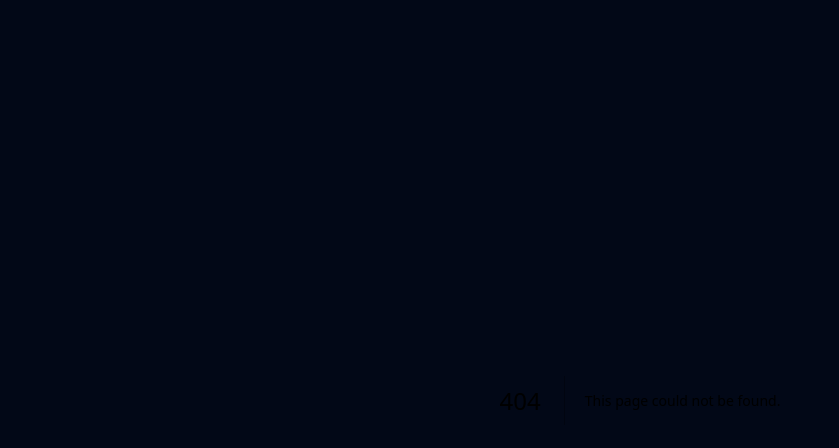
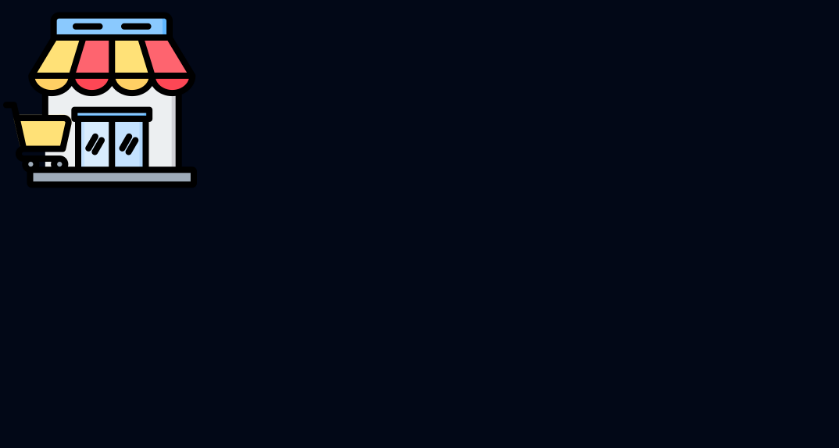
Before and after one commit to edtan094/ecommerce-store, a Next.js app: page /images in a window 1280 px wide. Before the commit this address had no page. Shown: the top 448 px of the page, without its empty margins (0-839 px from the left). Built offline with nearby package versions, Linux system fonts and the light colour scheme.

Commit message:
Updated og.

```diff
--- /dev/null
+++ b/src/app/images/page.tsx
@@ -0,0 +1,12 @@
+import Image from "next/image";
+
+export default function MarketIcon() {
+  return (
+    <Image
+      src="/market-icon.png"
+      alt="meme-mart-icon"
+      height={200}
+      width={200}
+    />
+  );
+}
--- a/src/app/layout.tsx
+++ b/src/app/layout.tsx
@@ -15,7 +15,7 @@ export const metadata: Metadata = {
     title: "Meme Mart",
     description: "Welcome to Meme Mart! The best place to buy memes.",
     type: "website",
-    images: ["/market-icon.png"],
+    images: ["https://www.meme-mart.app/images"],
   },
 };
 
```
Also changed, not shown: public/market-icon.png (renamed from public/icons/market-icon.png).
